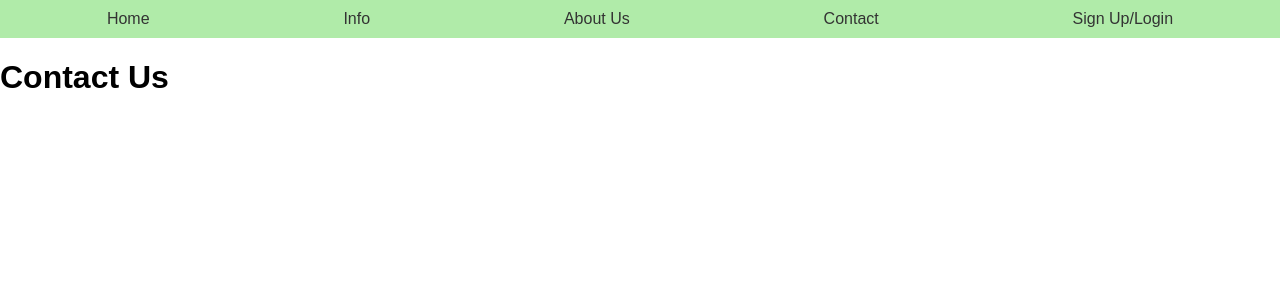
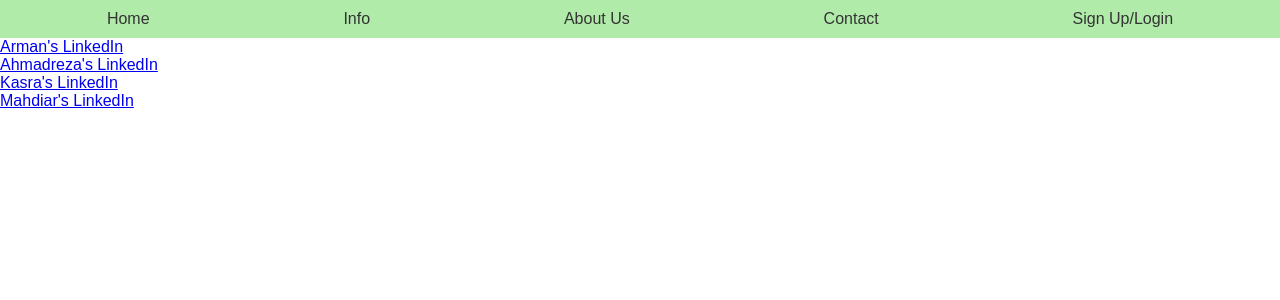
Before and after one commit to Arman-Fathabadi/moonhack, a React (Create React App) app: page /contact in a window 1280 px wide. Shown: the top 300 px of the page. Built offline with nearby package versions, Linux system fonts and the light colour scheme.

Commit message:
Added Contact

```diff
--- a/src/pages/Contact.jsx
+++ b/src/pages/Contact.jsx
@@ -1,11 +1,31 @@
-import React from "react";
+import React from 'react';
 import "../styles/Contact.css";
 
 function Contact() {
   return (
     <div>
-      <h1>Contact Us</h1>
-      {/* Add contact form and information */}
+      {/* ... other contact information ... */}
+      {/* LinkedIn link */}
+      <div>
+        <a href="https://www.linkedin.com/in/arman-fathabadi/">
+          Arman's LinkedIn
+        </a>
+      </div>
+      <div>
+        <a href="https://www.linkedin.com/in/ahmadreza-azizi-/">
+          Ahmadreza's LinkedIn
+        </a>
+      </div>
+      <div>
+        <a href="https://www.linkedin.com/in/kasra-sanati-80a5432b8/">
+          Kasra's LinkedIn
+        </a>
+      </div>
+      <div>
+        <a href="https://www.linkedin.com/in/mahdiar-khodabakhshi/">
+          Mahdiar's LinkedIn
+        </a>
+      </div>
     </div>
   );
 }
```
